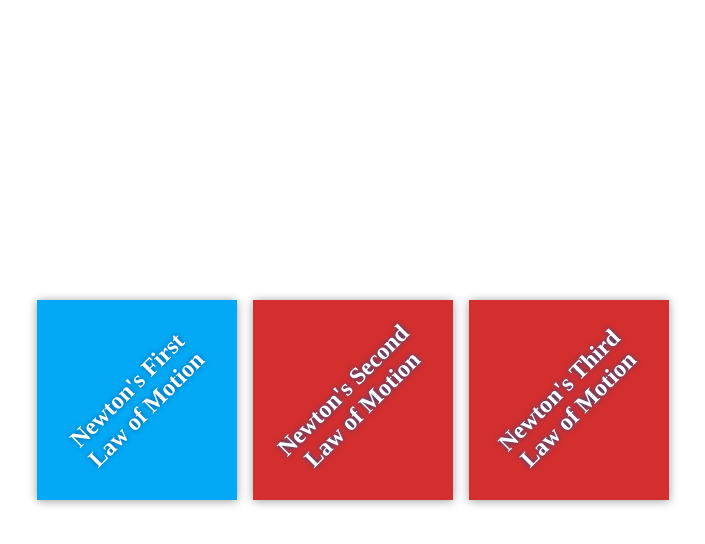
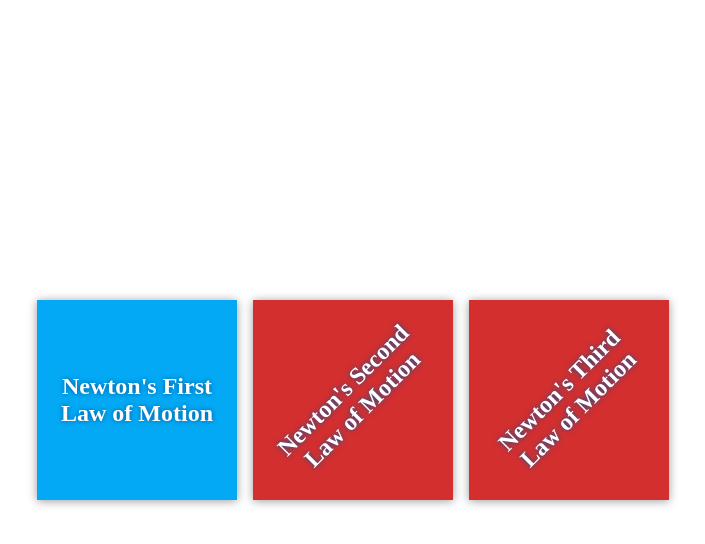
Before and after one commit to uguess-tamrakar/Everything-Physics, a plain HTML site: page index.html in a window 1280 px wide. In both pictures the pointer is over the element "Newton's First Law of Motion". Shown: the whole page, without its empty margins (287-992 px from the left). Drawn offline with Linux system fonts and the light colour scheme; files that its build step writes are made by us from their sources.

Commit message:
Added physics hover ruleset

```diff
--- a/app.css
+++ b/app.css
@@ -27,6 +27,10 @@ body {
     justify-content: center;
 }
 
+.physics:hover h2 {
+    transform: rotate(0deg);
+}
+
 .physics {
     background: #03a9f4;
     box-shadow: 0 1px 9px 0 rgba(0, 0, 0, 0.4);
@@ -43,6 +47,7 @@ body {
 h2 {
     margin: 0;
     transform: rotate(-45deg);
+    transition: transform 0.5s;
     text-shadow: 0 0 5px #01579b;
 }
 
```
